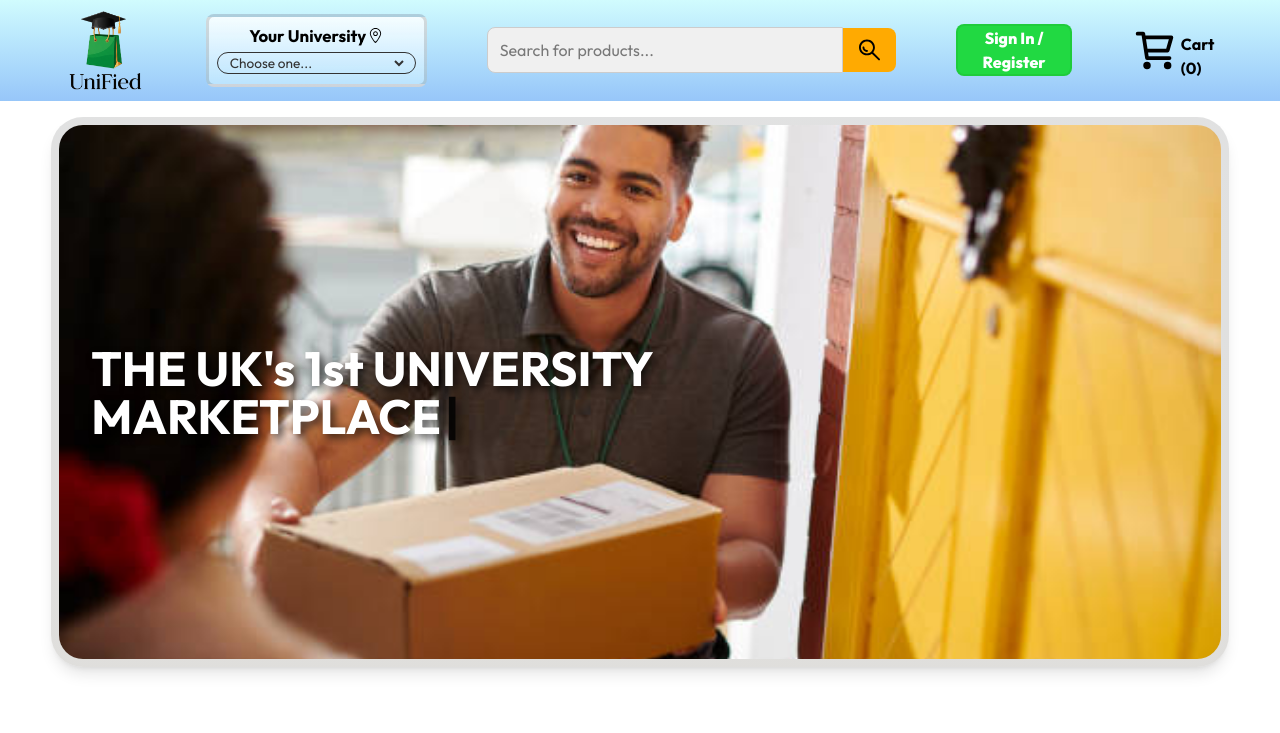
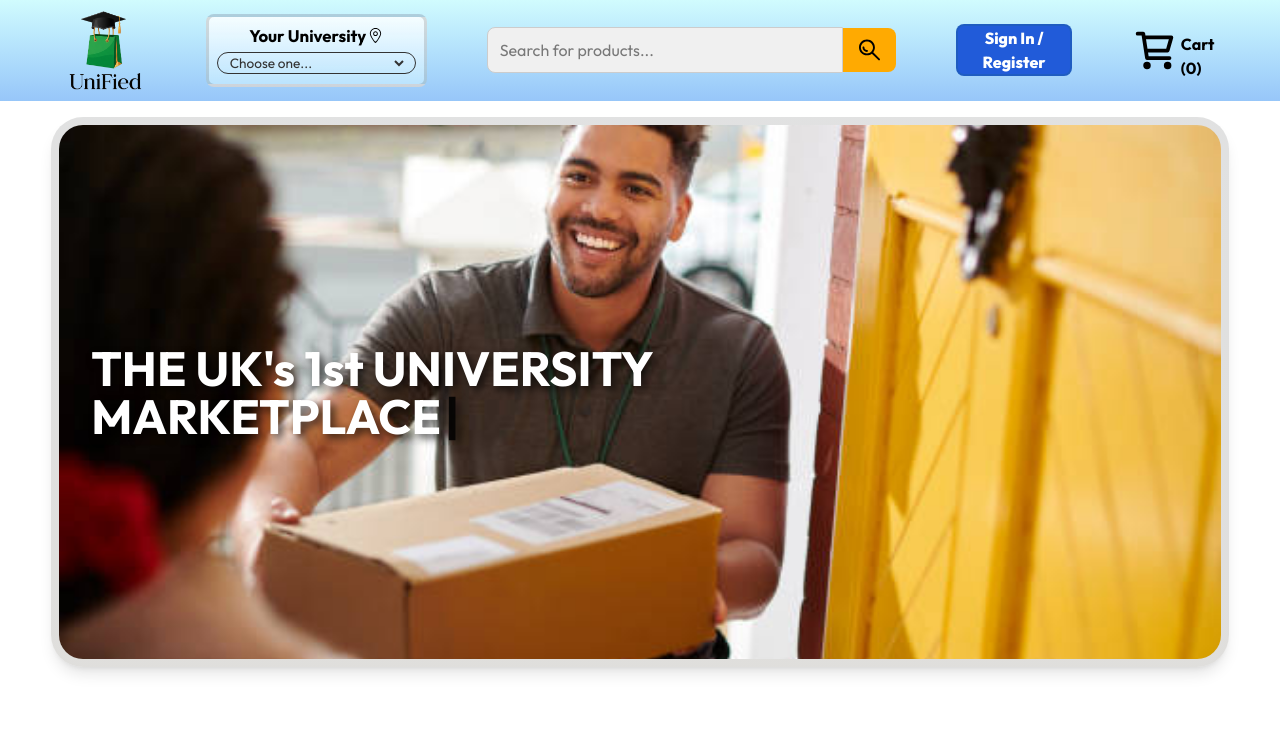
Before and after one commit to ajamidar/UniFied, a React (Vite) app in the folder frontend/: page / in a window 1280 px wide. Shown: the top 733 px of the page. Built offline with nearby package versions, Linux system fonts and the light colour scheme.

Commit message:
Update NavBar.jsx

```diff
--- a/frontend/src/components/NavBar.jsx
+++ b/frontend/src/components/NavBar.jsx
@@ -76,7 +76,7 @@ const NavBar = () => {
                 <div className='sign-in/account order-2 max-sm:order-2 max-sm:pb-0.5'>
                   <NavLink to='/login'>
                     <button className='text-[1rem] sm:text-[0.42rem]! md:text-[1rem]! lg:text-[0.9rem]! xl:text-[1rem]! 2xl:text-[1.1rem]!
-                     rounded-lg bg-[#21d942] text-white font-bold hover:bg-[#00b50c] border-2 border-[#1a65011c] transition cursor-pointer
+                     rounded-lg bg-[#215bd9] text-white font-bold hover:bg-[#0024b5] border-2 border-[#1a65011c] transition cursor-pointer
                                       max-sm:font-medium max-sm:text-[0.42rem]! lg:font-medium! xl:font-extrabold! 2xl:font-extrabold!
                                       max-sm:px-1! sm:px-1! md:px-1! lg:px-2! xl:px-0! 2xl:px-4!
                                       max-sm:py-0.5! sm:py-1! md:py-1! lg:py-1! xl:py-0! 2xl:py-2!'>
```
